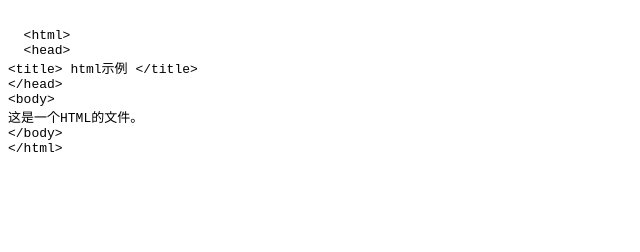
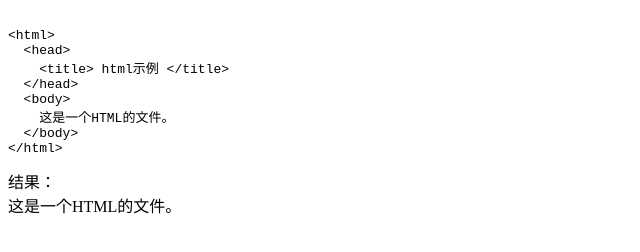
Before and after one commit to Whiffe/Web-Neusoft, a plain HTML site: page chapter/1.html in a window 1280 px wide. Shown: the whole page, without its empty margins (0-640 px from the left). Drawn offline with Linux system fonts and the light colour scheme.

Commit message:
Update 1.html

```diff
--- a/chapter/1.html
+++ b/chapter/1.html
@@ -15,8 +15,21 @@
     这是一个HTML的文件。
   </body>
 </html>
+</xmp>
 
-</xmp>
+<div>
+  结果：
+  <div>
+    <html>
+      <head>
+        <title> html示例 </title>
+      </head>
+      <body>
+        这是一个HTML的文件。
+      </body>
+    </html>
+  </div>
+</div>
 
 </body>
 </html>
```
Lines whose indentation alone changed are shown as unchanged.
